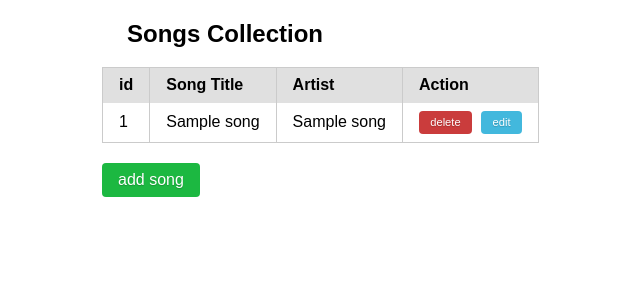
After one commit to draki80/songsCollection, a PHP site: template templates/songs.phtml in a window 1280 px wide. The commit adds this page. Shown: the top 300 px of the page, without its empty margins (263-903 px from the left). Run offline with PHP 8.4, Linux system fonts and the light colour scheme; the template is opened without the code that fills it: most values are stand-ins (such as "Sample title", 1, 10 or a date in 2020); some libraries are stand-ins or nearby versions.

Commit message:
completed CRUD functionality

```diff
--- /dev/null
+++ b/templates/css/style.css
@@ -0,0 +1,74 @@
+.content {
+    max-width: 550px;
+    margin: auto;
+    align-content: auto;
+}
+
+.title{
+    margin: auto;
+    max-width: 500px;
+}
+
+.button-delete {
+    background: rgb(202, 60, 60);
+    font-size: 70%;
+    color: white;
+    border-radius: 4px;
+    text-shadow: 0 1px 1px rgba(0, 0, 0, 0.2);
+}
+
+.button-create {
+    background: rgb(28, 184, 65);
+    color: white;
+    border-radius: 4px;
+    text-shadow: 0 1px 1px rgba(0, 0, 0, 0.2);
+    margin-top: 20px;
+
+}
+
+.button-edit {
+    background: rgb(66, 184, 221);
+    font-size: 70%;
+    color: white;
+    border-radius: 4px;
+    text-shadow: 0 1px 1px rgba(0, 0, 0, 0.2);
+    margin-left:5px;
+}
+
+.modal {
+    display: none; /* Hidden by default */
+    position: fixed; /* Stay in place */
+    z-index: 1; /* Sit on top */
+    padding-top: 100px; /* Location of the box */
+    left: 0;
+    top: 0;
+    width: 100%; /* Full width */
+    height: 100%; /* Full height */
+    overflow: auto; /* Enable scroll if needed */
+    background-color: rgb(0,0,0); /* Fallback color */
+    background-color: rgba(0,0,0,0.4); /* Black w/ opacity */
+}
+
+/* Modal Content */
+.modal-content {
+    background-color: #fefefe;
+    margin: auto;
+    padding: 20px;
+    border: 1px solid #888;
+    width: 80%;
+}
+
+/* The Close Button */
+.close {
+    color: #aaaaaa;
+    float: right;
+    font-size: 28px;
+    font-weight: bold;
+}
+
+.close:hover,
+.close:focus {
+    color: #000;
+    text-decoration: none;
+    cursor: pointer;
+}
--- a/templates/form.phtml
+++ b/templates/form.phtml
@@ -5,7 +5,6 @@
 use Simplon\Form\View\FormView;
 
 ?>
-
 <?php if ($formView->hasErrors()): ?>
     <div class="ui basic segment">
         <?= $formView->renderErrorMessage() ?>
--- /dev/null
+++ b/templates/songs.phtml
@@ -0,0 +1,75 @@
+<!doctype html>
+<html>
+    <head>
+        <meta charset="utf-8">
+        <meta name="viewport" content="width=device-width, initial-scale=1.0">
+
+        <title>Songs Collection</title>
+
+        <link rel="stylesheet" href="https://unpkg.com/purecss@1.0.0/build/pure-min.css">
+        <link rel="stylesheet" href="/templates/css/style.css">
+        <script src="https://ajax.googleapis.com/ajax/libs/jquery/3.2.1/jquery.min.js"></script>
+
+        <script>
+            $(document).ready(function () {
+                $(".button-delete").click(function () {
+                    var id = $(this).attr('id');
+                    var button = $(this);
+                    $.ajax({
+                        url: '/songs/remove/' + id,
+                        success: function (data) {
+                            button.closest('tr')
+                                .children('td, th')
+                                .animate({padding: 0})
+                                .wrapInner('<div />')
+                                .children()
+                                .slideUp();
+                        }
+                    });
+                });
+            });
+
+        </script>
+    </head>
+
+    <body>
+        <div class="title">
+            <h2>Songs Collection</h2>
+        </div>
+        <div class="content">
+            <table class="pure-table">
+                <thead>
+                <tr>
+                    <th>id</th>
+                    <th>Song Title</th>
+                    <th>Artist</th>
+                    <th>Action</th>
+                </tr>
+                </thead>
+
+                <tbody>
+
+                <?php foreach ($songs as $key => $song) {
+
+                    echo '
+                    <tr>
+                    <td>' . $song['id'] . '</td>
+                    <td>' . $song['song_name'] . '</td>
+                    <td>' . $song['artist_name'] . '</td>
+                    <td>
+                        <button id="' . $song['id'] . '" class="button-delete pure-button">delete</button>
+                        <a href="songs/createEditForm/' . $song['id'] . '"><button class="button-edit pure-button">edit</button></a>
+                    </td>
+
+                    </tr>';
+                }
+                ?>
+                </tbody>
+
+            </table>
+            <a href="songs/createAddForm">
+                <button class="button-create pure-button">add song</button>
+            </a>
+        </div>
+    </body>
+</html>
```
Also changed, not shown: app/Controllers/Controller.php (+29 -0 lines), app/Controllers/FormController.php (+56 -2 lines), app/Controllers/SongsController.php (added, +32 -0 lines), app/Services/Form/Form.php (+12 -6 lines), src/dependencies.php (+19 -1 lines), src/routes.php (+11 -19 lines), src/settings.php (+8 -0 lines), templates/addSongTemplate.phtml (added, +26 -0 lines), templates/editSongTemplate.phtml (added, +26 -0 lines), README.md.
